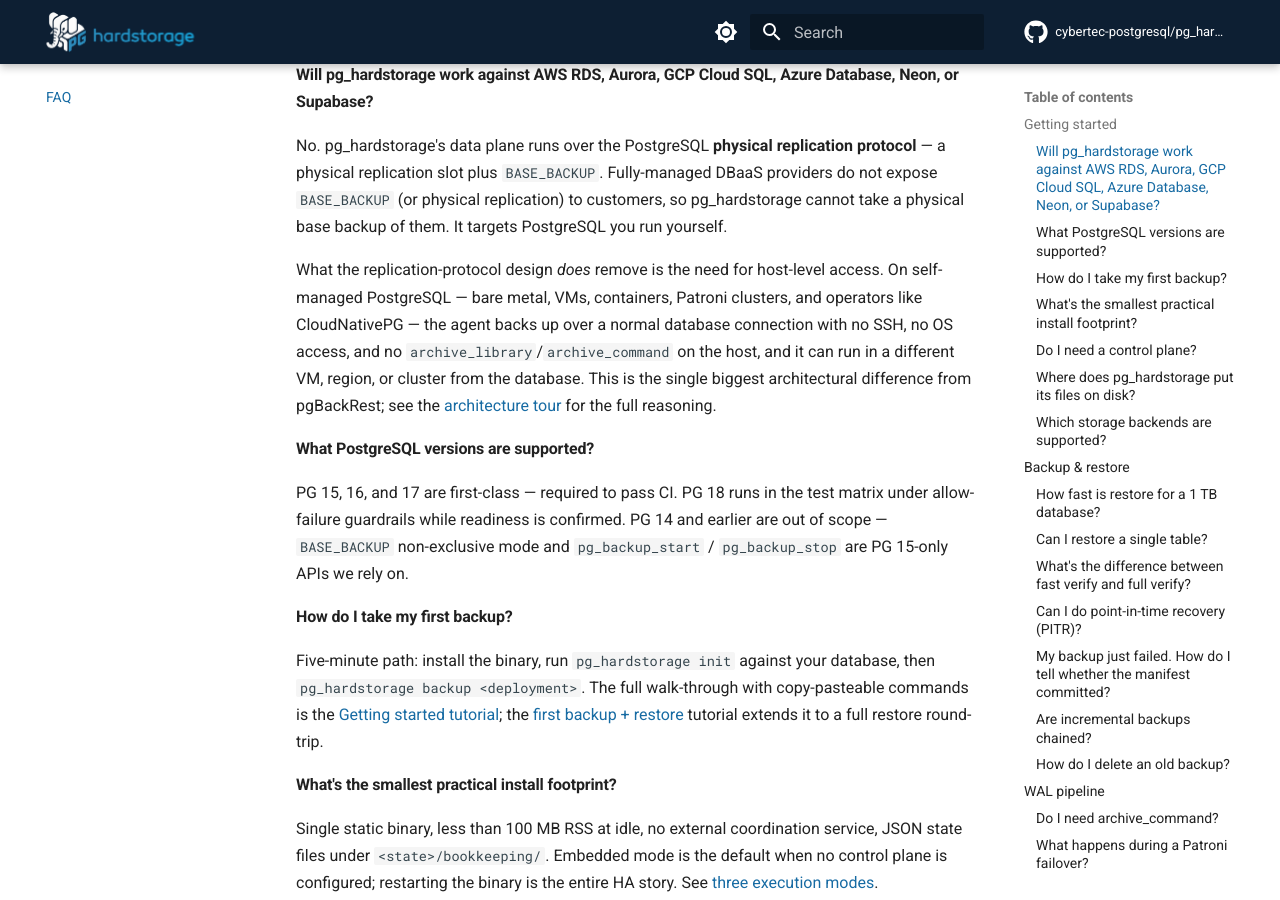
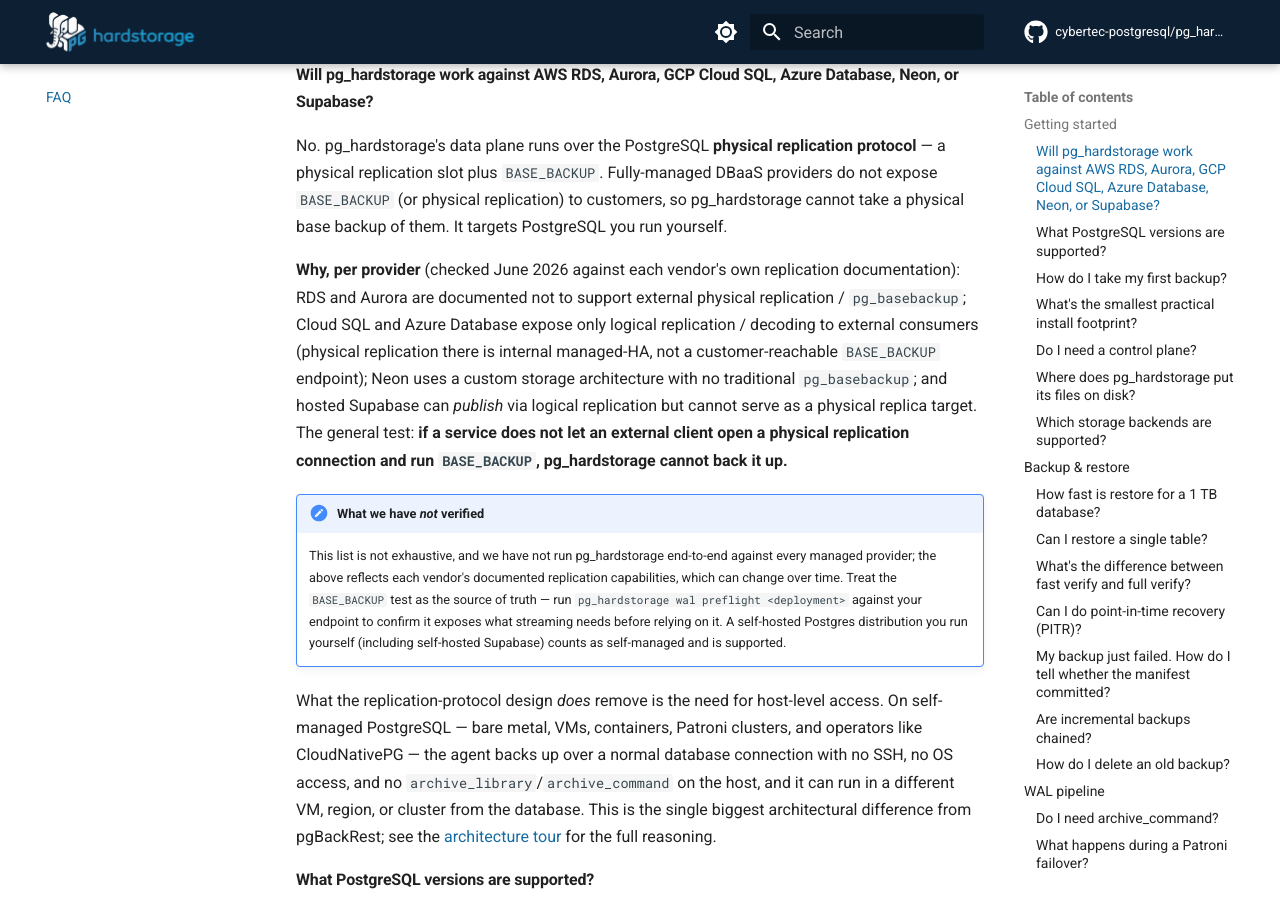
Before and after one commit to cybertec-postgresql/pg_hardstorage, an MkDocs documentation site: the page built from docs/faq.md, in a window 1280 px wide and 900 px high, scrolled down 520 px. Built offline with MkDocs 1.6.1 and Material for MkDocs 9.7.7, drawn with Linux system fonts in a browser that asks for light colours; comment, search, counter and statistics services are not loaded.

Commit message:
docs(faq): record verified per-provider basis + what is not verified
Web-checked (June 2026) each named managed provider against its own
replication documentation; all six withhold customer-reachable
BASE_BACKUP / physical replication:
- RDS, Aurora: external physical replication / pg_basebackup unsupported
- Cloud SQL, Azure Database: only logical replication/decoding to
  external consumers; physical is internal managed-HA
- Neon: custom pageserver storage, no traditional pg_basebackup
- Supabase (hosted): can publish logically, cannot be a physical replica

Added to the FAQ: the per-provider rationale, the general BASE_BACKUP
test, and an explicit "What we have not verified" admonition (list not
exhaustive, vendor behaviour changes, run `wal preflight` to confirm;
self-hosted distributions including self-hosted Supabase are supported).

```diff
--- a/docs/faq.md
+++ b/docs/faq.md
@@ -33,6 +33,32 @@
 not expose `BASE_BACKUP` (or physical replication) to
 customers, so pg_hardstorage cannot take a physical base
 backup of them.  It targets PostgreSQL you run yourself.
+
+**Why, per provider** (checked June 2026 against each
+vendor's own replication documentation): RDS and Aurora are
+documented not to support external physical replication /
+`pg_basebackup`; Cloud SQL and Azure Database expose only
+logical replication / decoding to external consumers
+(physical replication there is internal managed-HA, not a
+customer-reachable `BASE_BACKUP` endpoint); Neon uses a
+custom storage architecture with no traditional
+`pg_basebackup`; and hosted Supabase can *publish* via
+logical replication but cannot serve as a physical replica
+target.  The general test: **if a service does not let an
+external client open a physical replication connection and
+run `BASE_BACKUP`, pg_hardstorage cannot back it up.**
+
+!!! note "What we have *not* verified"
+    This list is not exhaustive, and we have not run
+    pg_hardstorage end-to-end against every managed provider;
+    the above reflects each vendor's documented replication
+    capabilities, which can change over time.  Treat the
+    `BASE_BACKUP` test as the source of truth — run
+    `pg_hardstorage wal preflight <deployment>` against your
+    endpoint to confirm it exposes what streaming needs before
+    relying on it.  A self-hosted Postgres distribution you run
+    yourself (including self-hosted Supabase) counts as
+    self-managed and is supported.
 
 What the replication-protocol design *does* remove is the
 need for host-level access.  On self-managed PostgreSQL —
```
